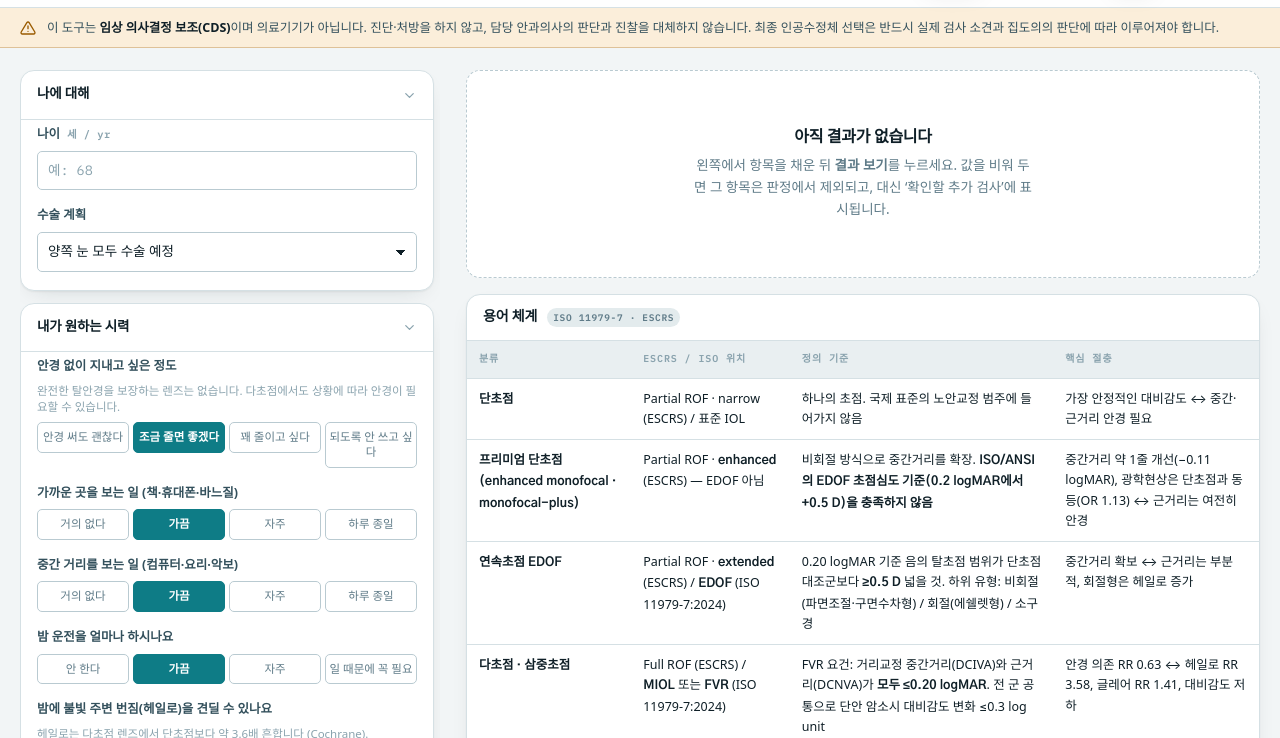
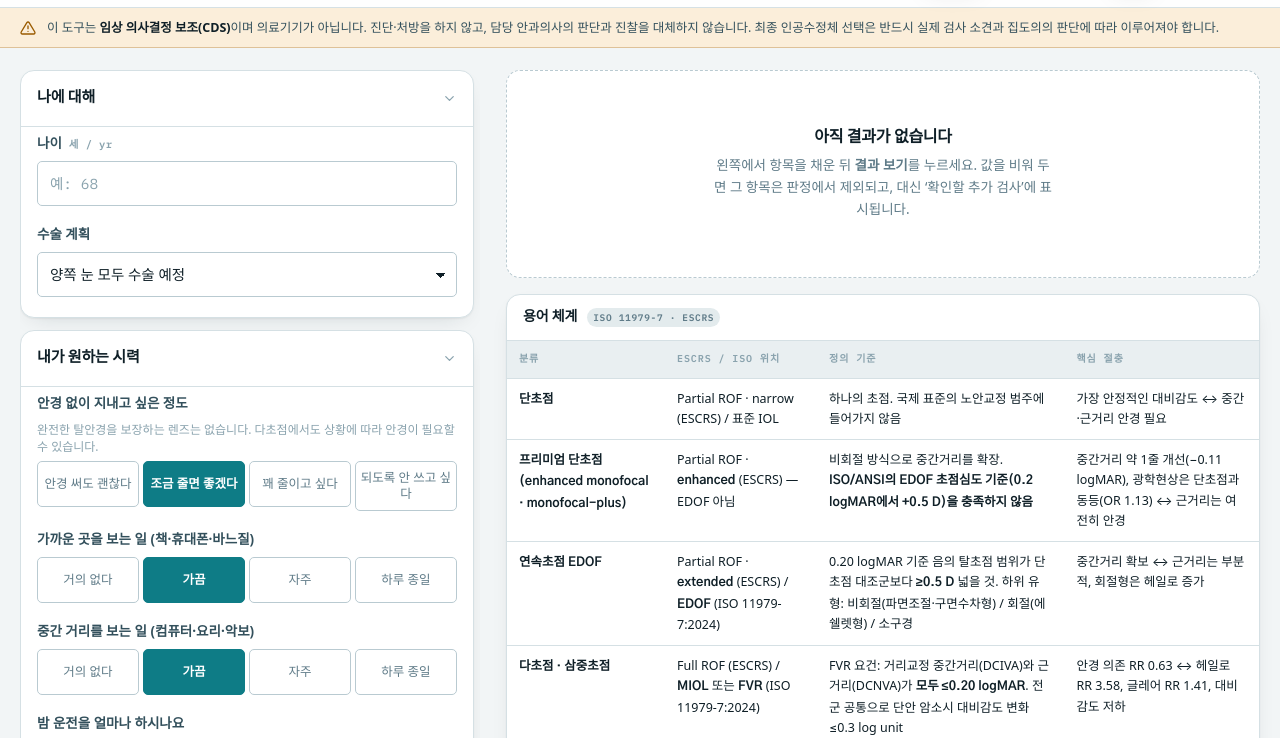
Before and after one commit to totenhaft/iol-navigator, a website: page index.html in a window 1280 px wide. Shown: the part 55-793 px from the top of the page. Drawn offline with Linux system fonts and the light colour scheme; a web font is replaced by a local one.

Commit message:
입력 폼이 flex-shrink 로 눌리던 문제 수정
#formSections 를 flex 컬럼으로 바꾸면서 flex 항목의 기본값 flex-shrink:1 때문에
섹션 카드가 눌리고 overflow:hidden 으로 입력 필드가 잘려 나갔다.
스크롤조차 생기지 않아 값을 입력할 수 없었다. details.sect 에 flex:0 0 auto 추가.

- 고령 사용자를 고려해 컨트롤 크기 확대
  (선택지 버튼 31→46px, 입력창 40→44px, 라벨 12.5→13.5px, 폼 폭 420→460px)
- 회귀 테스트 추가: 섹션이 눌리지 않는지, 스크롤이 되는지,
  마지막 입력 항목에 도달 가능한지, 클릭 영역이 34px 이상인지 검사
- setup.sh 가 gh 없이도 동작하도록 개선

```diff
--- a/index.html
+++ b/index.html
@@ -118,7 +118,7 @@ body{
   background:var(--bg);
   color:var(--ink);
   font-family:var(--sans);
-  font-size:15px;
+  font-size:15.5px;
   line-height:1.62;
   font-weight:400;
   -webkit-font-smoothing:antialiased;
@@ -172,7 +172,7 @@ a{color:var(--accent);text-decoration-thickness:1px;text-underline-offset:2px}
 .disclaimer b{color:var(--ink);font-weight:600}
 
 /* ---------- layout ---------- */
-.shell{display:grid;grid-template-columns:minmax(0,420px) minmax(0,1fr);gap:26px;padding:22px 0 60px;align-items:start}
+.shell{display:grid;grid-template-columns:minmax(0,460px) minmax(0,1fr);gap:26px;padding:22px 0 60px;align-items:start}
 @media (max-width:1000px){.shell{grid-template-columns:minmax(0,1fr);gap:18px}}
 /* 레일 = 고정 높이 컬럼. 실제 스크롤은 #formSections 가 담당하고
    액션바는 스크롤 영역 밖의 푸터라 어떤 스크롤 위치에서도 사라지지 않는다.
@@ -199,26 +199,28 @@ a{color:var(--accent);text-decoration-thickness:1px;text-underline-offset:2px}
 .card-b{padding:16px}
 
 /* ---------- accordion sections ---------- */
-details.sect{background:var(--surface);border:1px solid var(--line);border-radius:var(--r-lg);box-shadow:var(--shadow);overflow:hidden}
+/* flex:0 0 auto 가 없으면 flex 항목이 shrink 되어 카드가 눌리고
+   overflow:hidden 때문에 입력 필드가 잘려 나갑니다. 반드시 유지하세요. */
+details.sect{flex:0 0 auto;background:var(--surface);border:1px solid var(--line);border-radius:var(--r-lg);box-shadow:var(--shadow);overflow:hidden}
 details.sect>summary{
-  list-style:none;cursor:pointer;padding:13px 16px;display:flex;align-items:center;gap:10px;
-  font-family:var(--display);font-weight:700;font-size:13.5px;letter-spacing:-.01em;
+  list-style:none;cursor:pointer;padding:15px 16px;display:flex;align-items:center;gap:10px;
+  font-family:var(--display);font-weight:700;font-size:15px;letter-spacing:-.01em;
 }
 details.sect>summary::-webkit-details-marker{display:none}
 details.sect>summary:hover{background:var(--surface-2)}
 .sect-num{font-family:var(--mono);font-size:10px;font-weight:600;color:var(--faint);letter-spacing:.08em}
 .chev{margin-left:auto;color:var(--faint);transition:transform .18s}
 details[open]>summary .chev{transform:rotate(90deg)}
-.sect-b{padding:4px 16px 18px;border-top:1px solid var(--line);display:flex;flex-direction:column;gap:15px}
+.sect-b{padding:6px 16px 20px;border-top:1px solid var(--line);display:flex;flex-direction:column;gap:18px}
 
 /* ---------- fields ---------- */
 .field{display:flex;flex-direction:column;gap:6px}
-.field>label,.field .flabel{font-size:12.5px;font-weight:600;color:var(--ink-2);display:flex;align-items:baseline;gap:7px;flex-wrap:wrap}
-.hint{font-size:11.5px;color:var(--faint);font-weight:400;line-height:1.45}
+.field>label,.field .flabel{font-size:13.5px;font-weight:600;color:var(--ink-2);display:flex;align-items:baseline;gap:7px;flex-wrap:wrap}
+.hint{font-size:12px;color:var(--faint);font-weight:400;line-height:1.45}
 .unit{font-family:var(--mono);font-size:10.5px;color:var(--faint);letter-spacing:.04em}
 select,input[type="number"],input[type="text"]{
-  width:100%;padding:8px 10px;border:1px solid var(--line-strong);border-radius:var(--r-sm);
-  background:var(--surface);font-size:13.5px;
+  width:100%;padding:10px 12px;border:1px solid var(--line-strong);border-radius:var(--r-sm);
+  background:var(--surface);font-size:14.5px;min-height:44px;
 }
 select{appearance:none;background-image:linear-gradient(45deg,transparent 50%,currentColor 50%),linear-gradient(135deg,currentColor 50%,transparent 50%);background-position:calc(100% - 15px) 52%,calc(100% - 10px) 52%;background-size:5px 5px,5px 5px;background-repeat:no-repeat;padding-right:30px;color:var(--ink)}
 input[type="number"]{font-family:var(--mono);font-variant-numeric:tabular-nums}
@@ -227,16 +229,17 @@ input::placeholder{color:var(--faint)}
 @media (max-width:400px){.grid2{grid-template-columns:1fr}}
 
 .checks{display:flex;flex-direction:column;gap:8px}
-.chk{display:flex;gap:9px;align-items:flex-start;font-size:13px;cursor:pointer;line-height:1.45}
-.chk input{margin:2px 0 0;width:15px;height:15px;accent-color:var(--accent);flex:none}
+.chk{display:flex;gap:10px;align-items:flex-start;font-size:14px;cursor:pointer;line-height:1.5;padding:2px 0}
+.chk input{margin:3px 0 0;width:17px;height:17px;accent-color:var(--accent);flex:none}
 
 /* segmented scale control */
 .scale{display:grid;grid-template-columns:repeat(4,1fr);gap:4px}
 .scale label{position:relative;display:block}
 .scale input{position:absolute;opacity:0;width:0;height:0}
 .scale span{
-  display:block;text-align:center;padding:7px 2px;border:1px solid var(--line-strong);border-radius:var(--r-sm);
-  font-size:11.5px;line-height:1.3;color:var(--muted);cursor:pointer;background:var(--surface);
+  display:flex;align-items:center;justify-content:center;min-height:46px;
+  text-align:center;padding:8px 4px;border:1px solid var(--line-strong);border-radius:var(--r-sm);
+  font-size:12.5px;line-height:1.28;color:var(--muted);cursor:pointer;background:var(--surface);
   transition:background .13s,color .13s,border-color .13s;
 }
 .scale input:checked+span{background:var(--accent);border-color:var(--accent);color:#fff;font-weight:600}
```
Also changed, not shown: src/head.html (+17 -14 lines), test/layout.test.mjs (+54 -0 lines), 1 other file.
